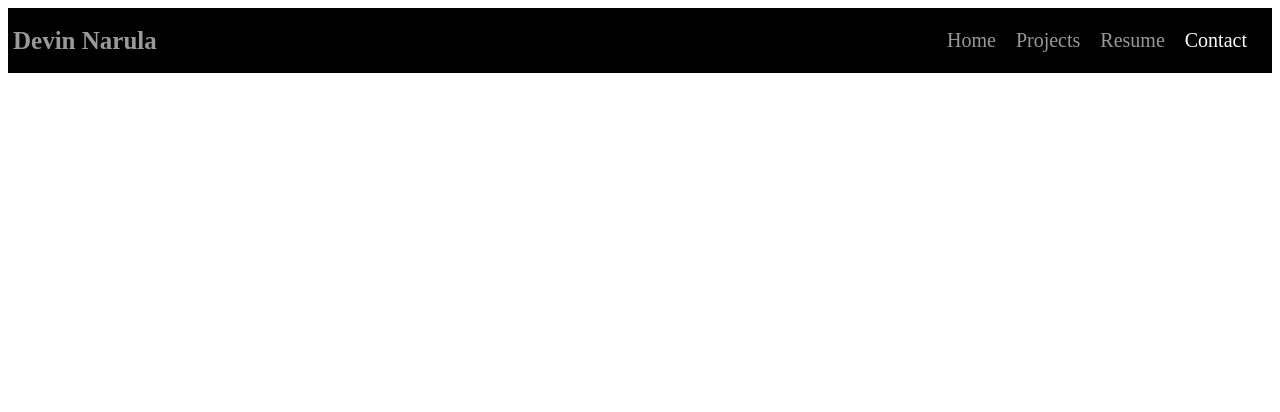
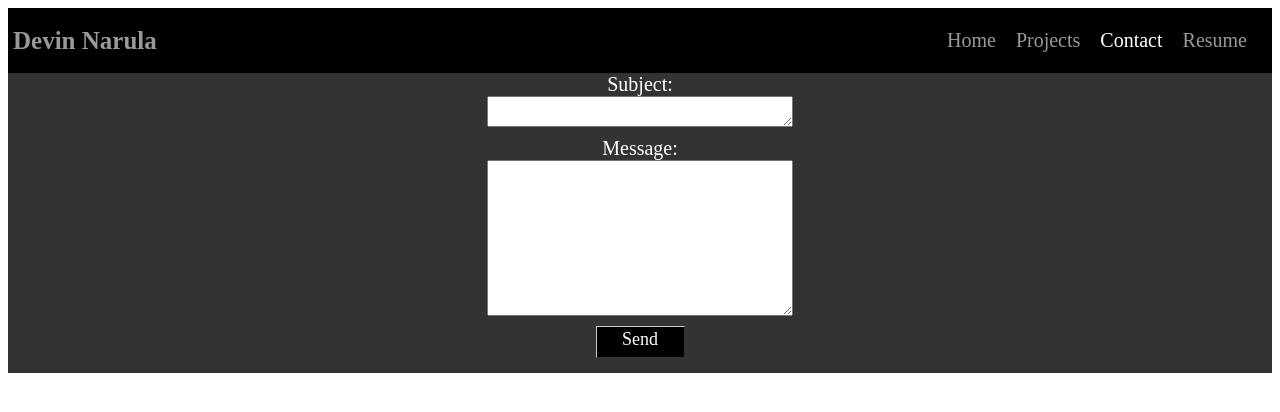
Before and after one commit to devinnarula/portfolio-site, a Gatsby site: page /contact in a window 1280 px wide. Built offline with nearby package versions, Linux system fonts and the light colour scheme; Gatsby itself is replaced by a stand-in of ours.

Commit message:
Contact form

```diff
--- a/gatsby-config.js
+++ b/gatsby-config.js
@@ -6,5 +6,13 @@
 
 module.exports = {
   /* Your site config here */
-  plugins: [],
+  plugins: [
+    {
+      resolve: 'gatsby-source-filesystem',
+      options: {
+        name: 'src',
+        path: `${__dirname}/src/`
+      }
+    }
+  ],
 }
--- a/package.json
+++ b/package.json
@@ -15,6 +15,8 @@
   },
   "dependencies": {
     "gatsby": "^2.23.3",
+    "gatsby-source-filesystem": "^2.0.28",
+    "mailto-link": "^1.0.0",
     "react": "^16.12.0",
     "react-bootstrap": "^1.0.1",
     "react-dom": "^16.12.0"
--- a/src/components/header.js
+++ b/src/components/header.js
@@ -1,17 +1,9 @@
 import React from 'react'
 import { Link } from 'gatsby'
-import { Navbar, Nav } from 'react-bootstrap';
 import './header.css'
 
 const Header = () => {
     return (
-        // <Navbar bg="dark" variant="dark" expand="lg" sticky="top">
-        //   <Nav className="mr-auto">
-        //     <Link className='App-link' to='/'>Home</Link>
-        //     <Link className='App-link' to='/projects'>Projects</Link>
-        //     <Link className='App-link' to='/contact'>Contact</Link>
-        //   </Nav>
-        // </Navbar>
         <header className='Header'>
             <h1 className='Header-Title'>Devin Narula</h1>
             <nav className='Header-Navbar'>
@@ -27,13 +19,13 @@ const Header = () => {
                         </Link>
                     </li>
                     <li>
-                        <Link className='Header-NavItem' activeClassName='Header-ActiveNavItem' to='/Resume.pdf'>
-                            Resume
+                        <Link className='Header-NavItem' activeClassName='Header-ActiveNavItem' to='/contact'>
+                            Contact
                         </Link>
                     </li>
                     <li>
-                        <Link className='Header-NavItem' activeClassName='Header-ActiveNavItem' to='/contact'>
-                            Contact
+                        <Link className='Header-NavItem' activeClassName='Header-ActiveNavItem' href='https://drive.google.com/file/d/1gnTbWk2aFYIm_Yx72NZksM1M-a-pd-rL/view?usp=sharing' target='_blank'>
+                            Resume
                         </Link>
                     </li>
                 </ul>
--- /dev/null
+++ b/src/pages/contact.css
@@ -0,0 +1,47 @@
+.Contact-Form{
+    align-self: center;
+    display: flex;
+    flex-direction: column;
+    align-items: center;
+    background-color: rgba(0,0,0,0.8);
+    height: 300px;
+}
+
+.Contact-Caption{
+    color: white;
+    font-size: 20px;
+}
+
+.Contact-Subject{
+    width: 300px;
+    height: 25px;
+    margin-bottom: 10px;
+}
+
+.Contact-Message{
+    width: 300px;
+    height: 150px;
+    margin-bottom: 10px;
+}
+
+.Contact-Button{
+    text-decoration: none;
+    background-color: black;
+    color: white;
+    width: 75px;
+    height: 26px;
+    padding: 2px 6px 2px 6px;
+    border-top: 1px solid #CCCCCC;
+    border-right: 1px solid #333333;
+    border-bottom: 1px solid #333333;
+    border-left: 1px solid #CCCCCC;
+    text-align: center;
+    font-size: 18px;
+    margin-bottom: 5px;
+}
+
+.Contact-Button:hover{
+    box-shadow: 7px 10px 12px -5px rgba(150,150,150,0.2);
+    width: 76px;
+    height: 27px;
+}
--- a/src/pages/contact.js
+++ b/src/pages/contact.js
@@ -1,11 +1,27 @@
-import React from 'react'
-import Layout from '../components/layout'
+import React, {useState} from 'react';
+import Layout from '../components/layout';
+import './contact.css';
 
 const Contact = () => {
+    let [subject, setSubject] = useState("")
+    let [message, setMessage] = useState("")
+
+    const handleSubjectChange = (e) => {
+        setSubject(e.target.value)
+    }
+    const handleMessageChange = (e) => {
+        setMessage(e.target.value)
+    }
 
     return (
         <Layout>
-
+            <form className="Contact-Form">
+                <caption className="Contact-Caption">Subject:</caption>
+                <textarea className="Contact-Subject" value={subject} onChange={handleSubjectChange}></textarea>
+                <caption className="Contact-Caption">Message:</caption>
+                <textarea className="Contact-Message" value={message} onChange={handleMessageChange}></textarea>
+                <a className="Contact-Button" href={`mailto:devin.j.narula@gmail.com?&subject=${subject}&body=${message}`}>Send</a>
+            </form>
         </Layout>
     )
 }
```
Also changed, not shown: 1 other file.
